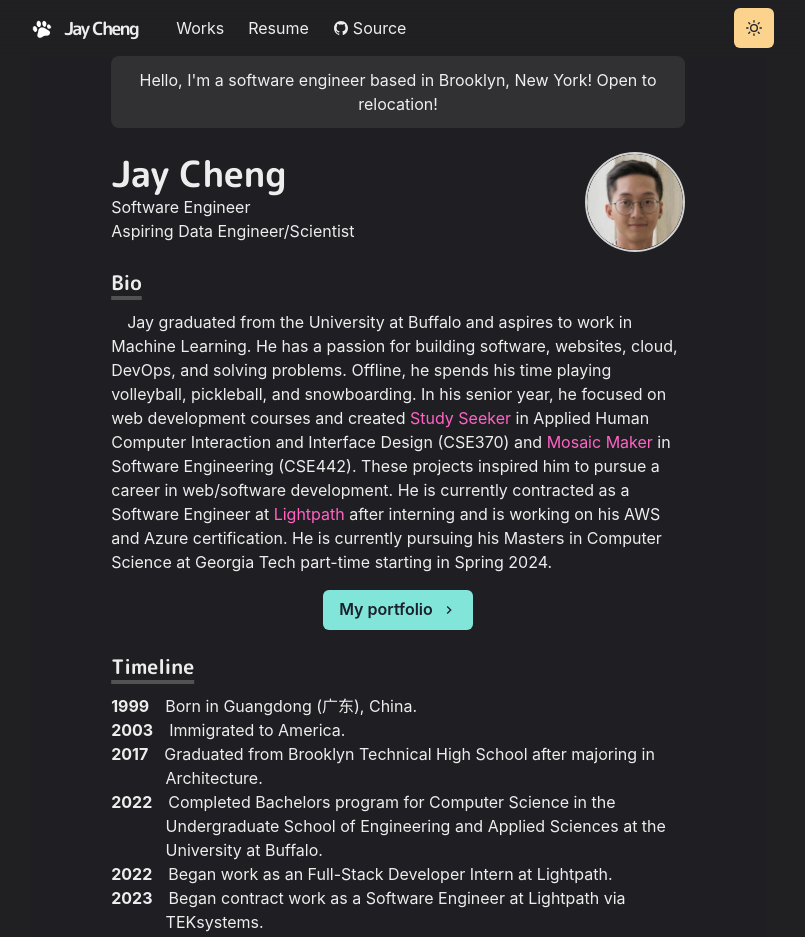
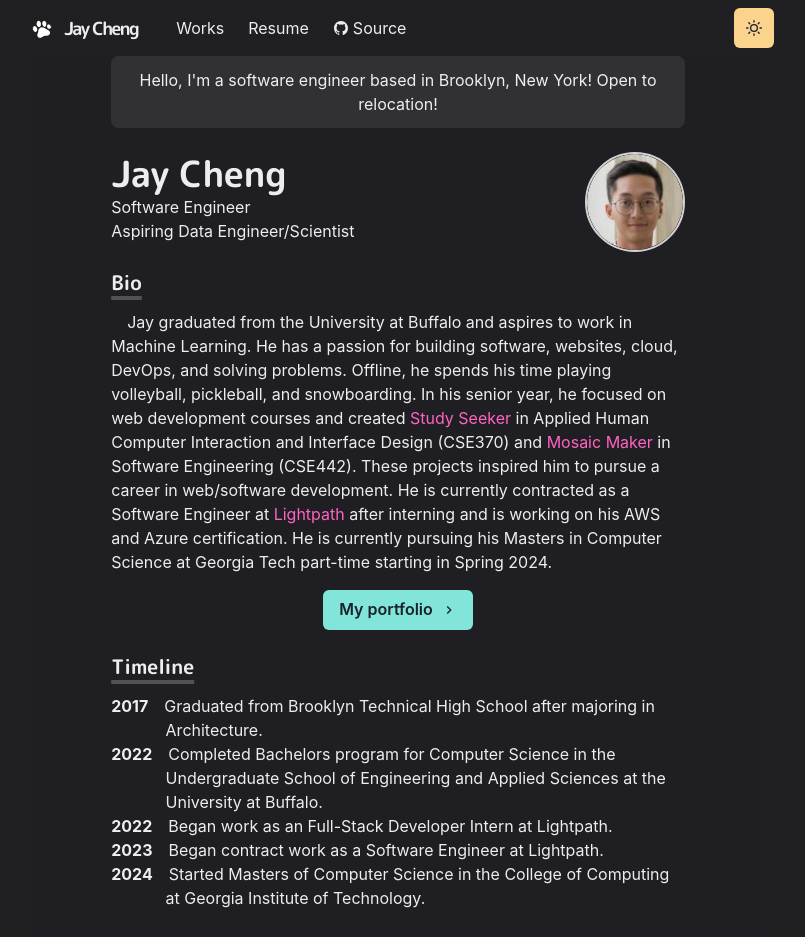
Before and after one commit to jaykaicheng/jaykaicheng-homepage, a Next.js app: page / in a window 1280 px wide. Shown: the top 937 px of the page, without its empty margins (242-1047 px from the left). Built offline with nearby package versions, Linux system fonts and the light colour scheme.

Commit message:
update page.js

```diff
--- a/app/page.js
+++ b/app/page.js
@@ -115,14 +115,6 @@ export default function Home() {
             Timeline
           </Heading>
           <BioSection>
-            <BioYear>1999</BioYear>
-            Born in Guangdong (广东), China.
-          </BioSection>
-          <BioSection>
-            <BioYear>2003</BioYear>
-            Immigrated to America.
-          </BioSection>
-          <BioSection>
             <BioYear>2017</BioYear>
             Graduated from Brooklyn Technical High School after majoring in Architecture.
           </BioSection>
@@ -137,11 +129,7 @@ export default function Home() {
           </BioSection>
           <BioSection>
             <BioYear>2023</BioYear>
-            Began contract work as a Software Engineer at Lightpath via TEKsystems.
-          </BioSection>
-          <BioSection>
-            <BioYear>2023</BioYear>
-            Naturalized as a US Citizen.
+            Began contract work as a Software Engineer at Lightpath.
           </BioSection>
           <BioSection>
             <BioYear>2024</BioYear>
```
